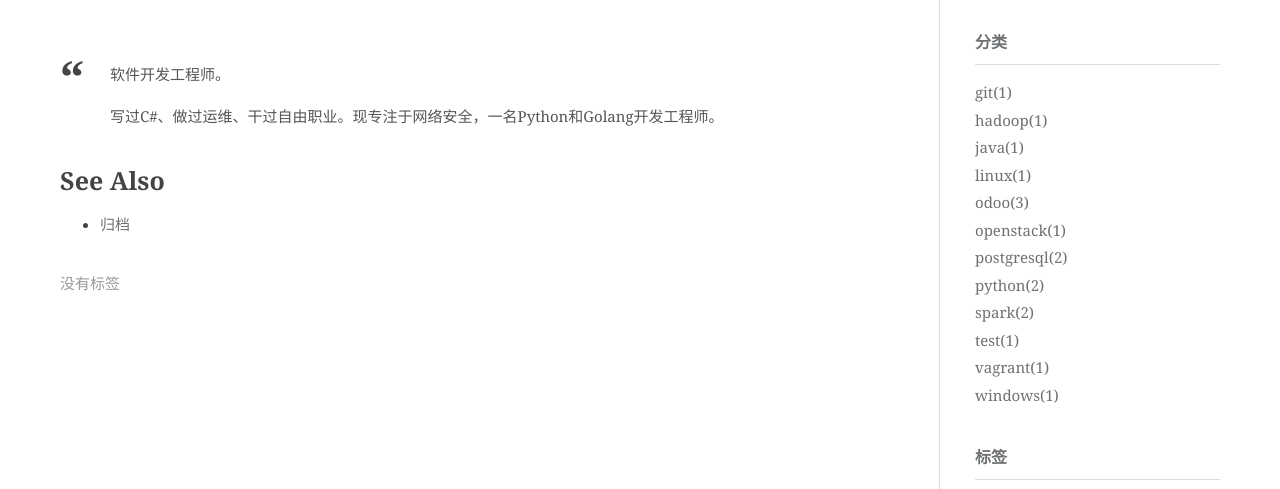
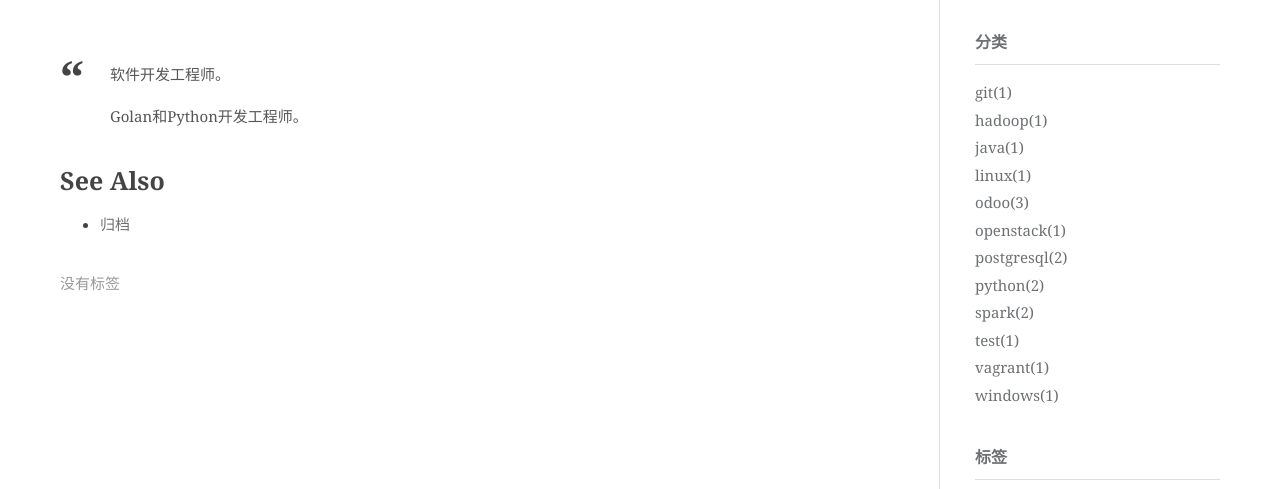
Before and after one commit to Chiching/chiching.github.io, a plain HTML site: page about/index.html in a window 1280 px wide. Shown: the part 245-734 px from the top of the page. Drawn offline with nearby package versions, Linux system fonts and the light colour scheme; some packages are replaced by stand-ins of ours.

Commit message:
Update index.html

```diff
--- a/about/index.html
+++ b/about/index.html
@@ -90,7 +90,7 @@
                             <blockquote>
 <p>软件开发工程师。</p>
 
-<p>写过C#、做过运维、干过自由职业。现专注于网络安全，一名Python和Golang开发工程师。</p>
+<p>Golan和Python开发工程师。</p>
 </blockquote>
 
                         </div>
```
